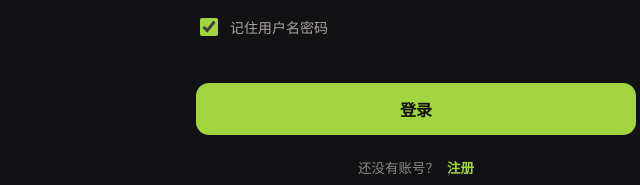
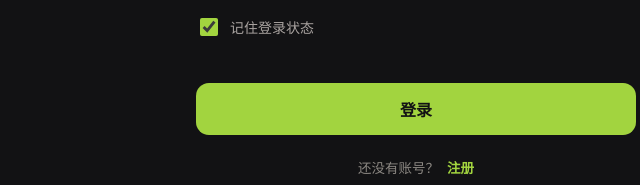
Before and after one commit to xiezhaoye/trainlog, a website: page design/trainlog-login.html in a window 1280 px wide. Shown: the part 429-614 px from the top of the page, 224-864 px from the left. Drawn offline with Linux system fonts and the light colour scheme.

Commit message:
copy: rename login checkbox label to 记住登录状态
The old label 记住用户名密码 implied it stores/autofills credentials;
what it actually controls is session length (30 days vs 24h). Renamed
for accuracy - autofill is handled separately by the browser's own
password manager via the existing autocomplete attributes.

Co-Authored-By: Claude Sonnet 5 <noreply@anthropic.com>
Claude-Session: https://claude.ai/code/session_01XHzC4xYcuUQWv3rMrr6a2M

```diff
--- a/design/trainlog-login.html
+++ b/design/trainlog-login.html
@@ -141,7 +141,7 @@
 
           <label class="remember" for="rememberMe">
             <input type="checkbox" id="rememberMe" checked data-od-id="login-remember" />
-            <span>记住用户名密码</span>
+            <span>记住登录状态</span>
           </label>
 
           <div class="field">
```
Also changed, not shown: public/login.html (+1 -1 lines).
